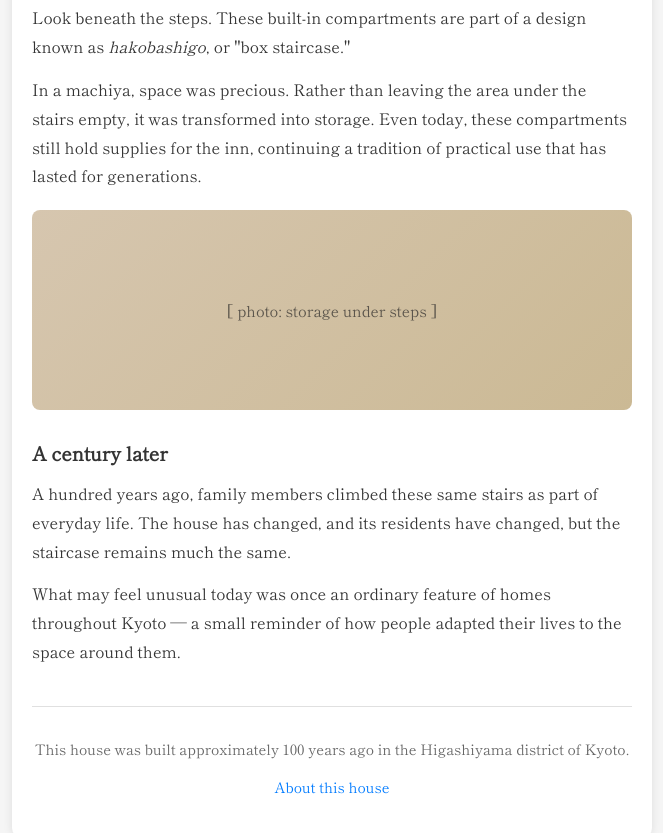
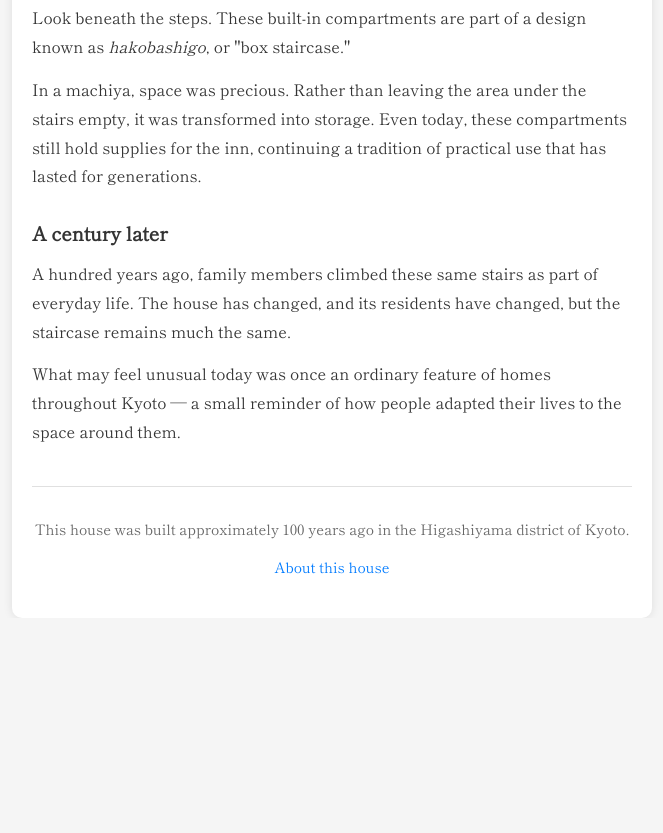
Before and after one commit to masatoomori/gcp-momozo-core, a plain HTML site: page public/stairs.html in a window 1280 px wide. Shown: the part 792-1625 px from the top of the page, without its empty margins (308-971 px from the left). After the commit the page ends 1410 px from the top, so only its background shows below. Drawn offline with Linux system fonts and the light colour scheme.

Commit message:
Update stairs.html

```diff
--- a/public/stairs.html
+++ b/public/stairs.html
@@ -55,12 +55,6 @@
           of practical use that has lasted for generations.
         </p>
 
-        <div class="explainer-photo-placeholder">
-          <span class="explainer-photo-label"
-            >[ photo: storage under steps ]</span
-          >
-        </div>
-
         <h2>A century later</h2>
         <p>
           A hundred years ago, family members climbed these same stairs as part
```
